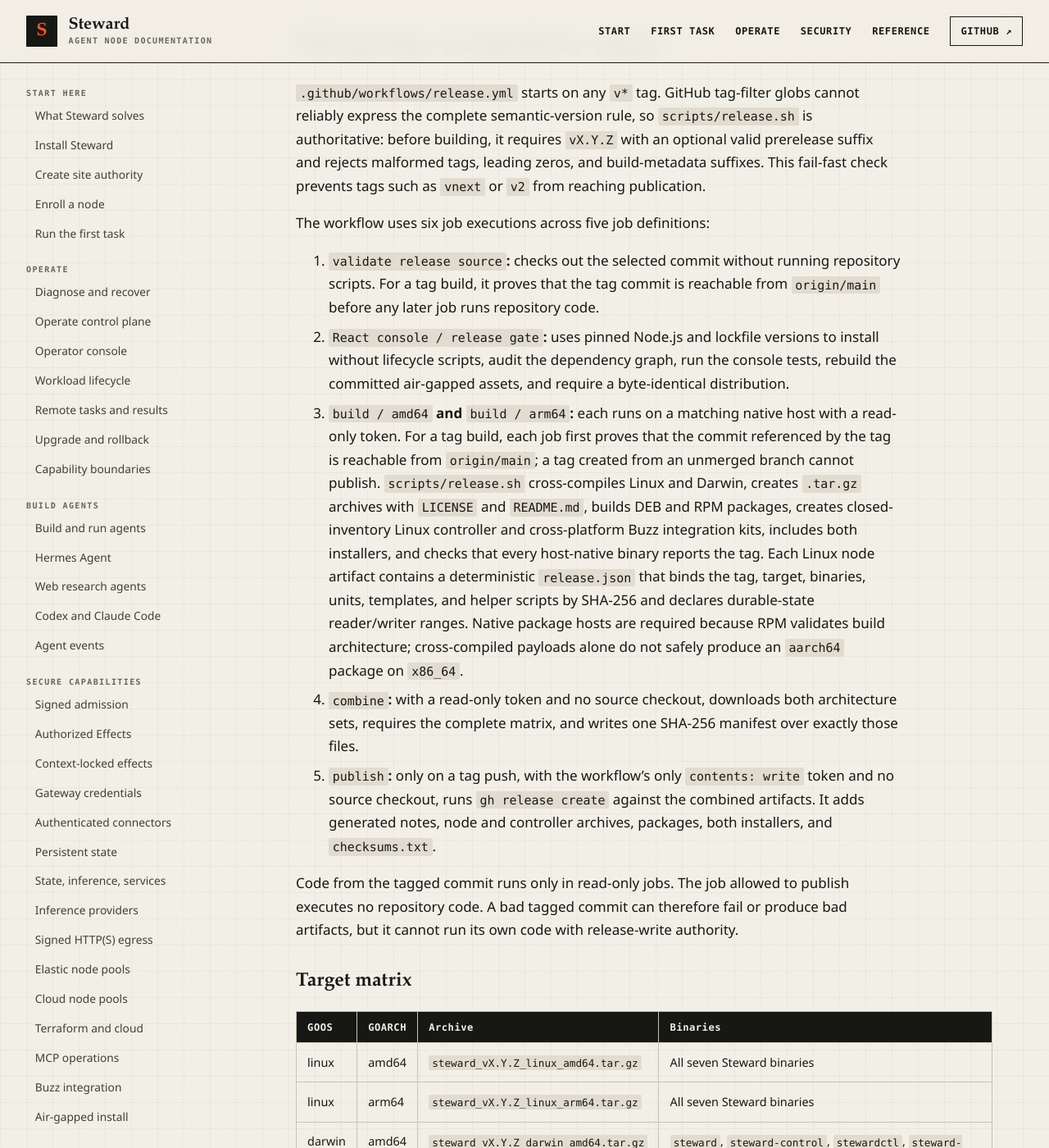
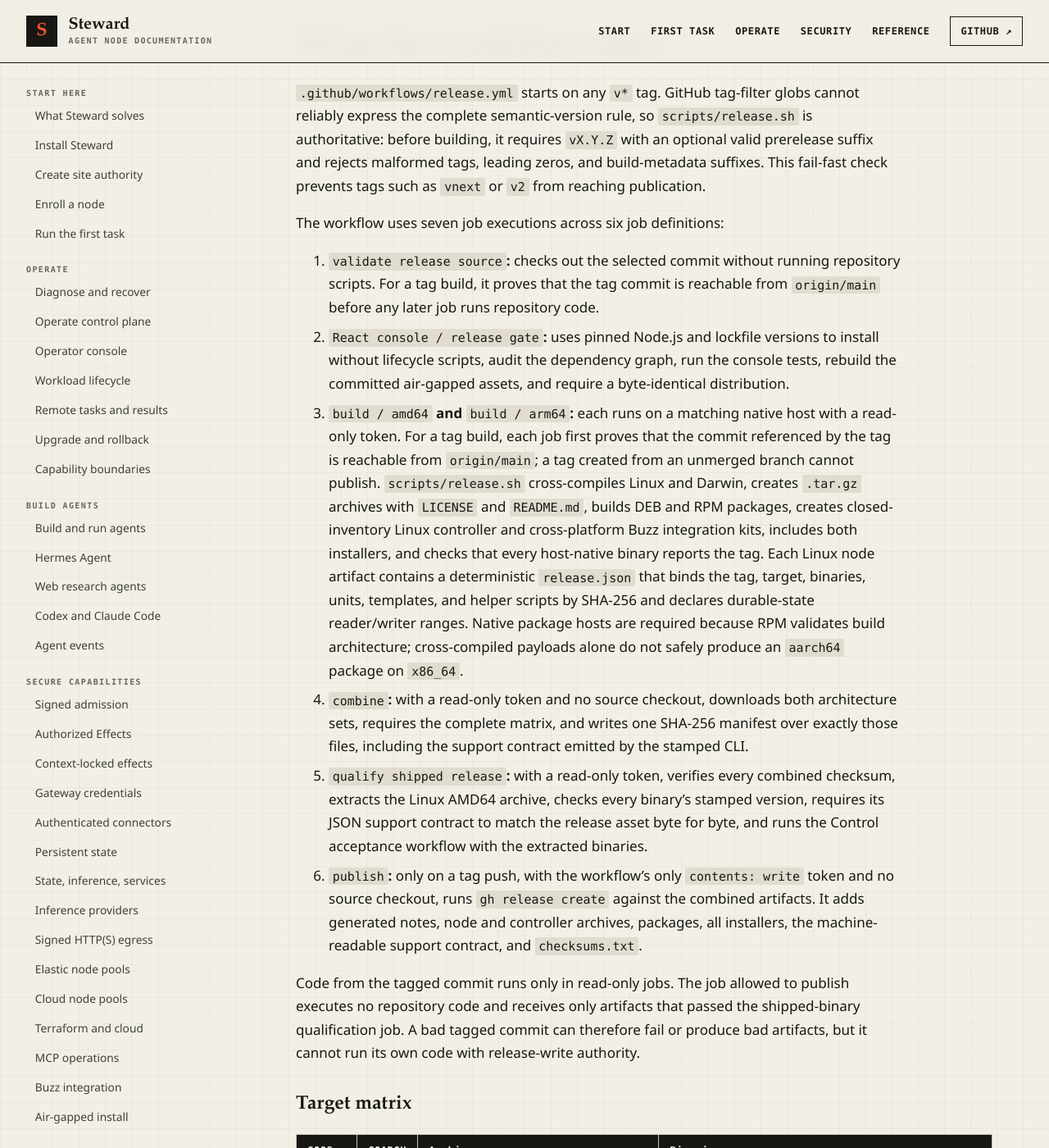
Before and after one commit to hardrails/steward, a Jekyll site: the page built from docs/releasing.md, in a window 1280 px wide and 1400 px high, scrolled down 1120 px. Shown: the whole window at 82% size. Built offline with Jekyll 4.4.1, drawn with Linux system fonts in a browser that asks for light colours; some of the changed text lies outside the part shown.

Commit message:
Qualify the shipped support contract

```diff
--- a/docs/llms.txt
+++ b/docs/llms.txt
@@ -80,6 +80,7 @@ Documentation: https://hardrails.github.io/steward/
 ## Reference
 
 - [Platform support](https://hardrails.github.io/steward/reference/platform-support/): Supported hosts and artifacts
+- [Installed support contract](https://hardrails.github.io/steward/reference/support-contract/): Offline human and machine-readable platform, runtime, isolation, compatibility, and known-limit contract emitted by the exact installed binary
 - [Configuration](https://hardrails.github.io/steward/reference/configuration/): Flags, defaults, paths, and validation
 - [Runtime profiles](https://hardrails.github.io/steward/reference/runtime-profiles/): Exact command, Linux identity, writable state, and service contracts checked before capsule signing and admission
 - [APIs](https://hardrails.github.io/steward/reference/api/): Authoritative OpenAPI contracts
--- a/docs/releasing.md
+++ b/docs/releasing.md
@@ -40,7 +40,7 @@ an optional valid prerelease suffix and rejects malformed tags, leading zeros,
 and build-metadata suffixes. This fail-fast check prevents tags such as `vnext` or
 `v2` from reaching publication.
 
-The workflow uses six job executions across five job definitions:
+The workflow uses seven job executions across six job definitions:
 
 1. **`validate release source`:** checks out the selected commit without running
    repository scripts. For a tag build, it proves that the tag commit is reachable
@@ -65,15 +65,21 @@ The workflow uses six job executions across five job definitions:
    produce an `aarch64` package on `x86_64`.
 4. **`combine`:** with a read-only token and no source checkout, downloads both
    architecture sets, requires the complete matrix, and writes one SHA-256
-   manifest over exactly those files.
-5. **`publish`:** only on a tag push, with the workflow's only `contents: write`
+   manifest over exactly those files, including the support contract emitted by
+   the stamped CLI.
+5. **`qualify shipped release`:** with a read-only token, verifies every combined
+   checksum, extracts the Linux AMD64 archive, checks every binary's stamped
+   version, requires its JSON support contract to match the release asset byte for
+   byte, and runs the Control acceptance workflow with the extracted binaries.
+6. **`publish`:** only on a tag push, with the workflow's only `contents: write`
    token and no source checkout, runs `gh release create` against the combined
    artifacts. It adds generated notes, node and controller archives, packages,
-   both installers, and
+   all installers, the machine-readable support contract, and
    `checksums.txt`.
 
 Code from the tagged commit runs only in read-only jobs. The job allowed to
-publish executes no repository code. A bad tagged commit can therefore fail or
+publish executes no repository code and receives only artifacts that passed the
+shipped-binary qualification job. A bad tagged commit can therefore fail or
 produce bad artifacts, but it cannot run its own code with release-write
 authority.
 
@@ -96,6 +102,9 @@ Each Linux target also produces `steward-node_vX.Y.Z_<arch>.deb` and
 `steward-control_vX.Y.Z_linux_<arch>.tar.gz`. The architecture-independent
 `install-steward.sh` selects a native node package or archive at install time;
 `install-control.sh` selects only the dedicated controller archive.
+`steward-support_<version>.json` is architecture-independent and records the
+supported roles, runtime, production isolation prerequisites, compatibility
+boundary, and known limits emitted by the stamped `stewardctl` binary.
 
 Steward's Go module uses only the Go standard library. The source tree separately
 pins React and Vite for frontend maintenance; releases embed the committed console
@@ -139,7 +148,9 @@ go build -trimpath \
 The script also builds host-native copies through this path, runs each with
 `-version`, and fails unless each result equals the `VERSION` stamped into the
 artifacts. On a tag build, that value is `GITHUB_REF_NAME`. This checks the linker
-symbol, import path, and every entry point.
+symbol, import path, and every entry point. It then emits the support contract
+through the same stamped `stewardctl`; the hosted qualification job compares that
+asset with the copy emitted by the extracted release binary.
 
 `go install "github.com/hardrails/steward/cmd/steward@$RELEASE_TAG"` still reports
 the selected tag through `Main.Version` without linker flags. Keep the shared
```
Also changed, not shown: docs/reference/platform-support.md (+11 -0 lines), docs/reference/release-artifacts.md (+13 -0 lines), docs/reference/support-contract.md (added, +81 -0 lines), .github/workflows/release.yml, README.md, 1 other file.
